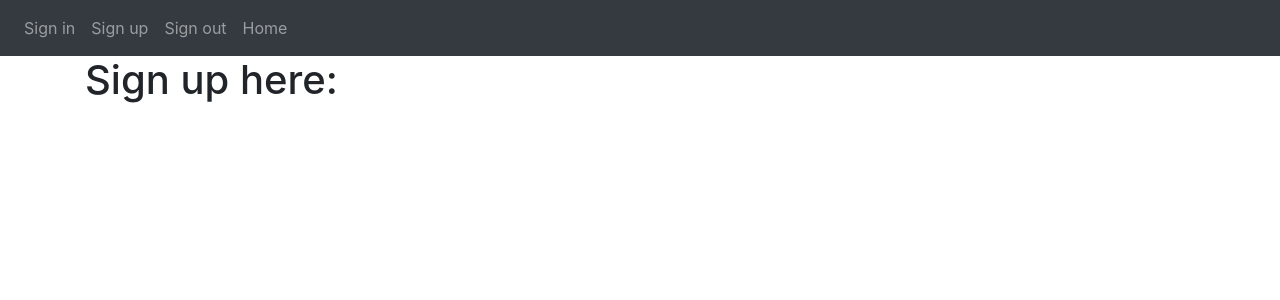
After one commit to JustAPyro/IMSOnline, a Flask app: template website/templates/sign_up.html in a window 1280 px wide. The commit adds this page. Shown: the top 300 px of the page. Run offline with Flask 2, Linux system fonts and the light colour scheme; the template is opened without the code that fills it, so the values that code supplies are empty; some libraries are stand-ins or nearby versions.

Commit message:
Rendering subpages now

```diff
--- a/website/auth.py
+++ b/website/auth.py
@@ -1,11 +1,11 @@
-from flask import Blueprint
+from flask import Blueprint, render_template
 
 # Our auth blueprint defines pages
 auth = Blueprint('auth', __name__)
 
 @auth.route('/login')
 def login():
-    return "<p>Login</p>"
+    return render_template("sign_in.html", text="Testing")
 
 @auth.route('/logout')
 def logout():
@@ -13,4 +13,4 @@ def logout():
 
 @auth.route('/signup')
 def sign_up():
-    return "<p>Sign Up</p>"
+    return render_template("sign_up.html")
--- a/website/templates/home.html
+++ b/website/templates/home.html
@@ -1,2 +1,6 @@
 {% extends "base.html" %}
 {% block title %}Changed{% endblock %}
+
+{% block content %}
+<h1>This is the home page</h1>
+{% endblock %}
--- /dev/null
+++ b/website/templates/sign_up.html
@@ -0,0 +1,6 @@
+{% extends "base.html" %}
+{% block title %}Sign up{% endblock %}
+
+{% block content %}
+<h1>Sign up here:</h1>
+{% endblock %}
```
Also changed, not shown: website/templates/sign_in.html (added, +7 -0 lines), website/templates/base.html (indentation only).
